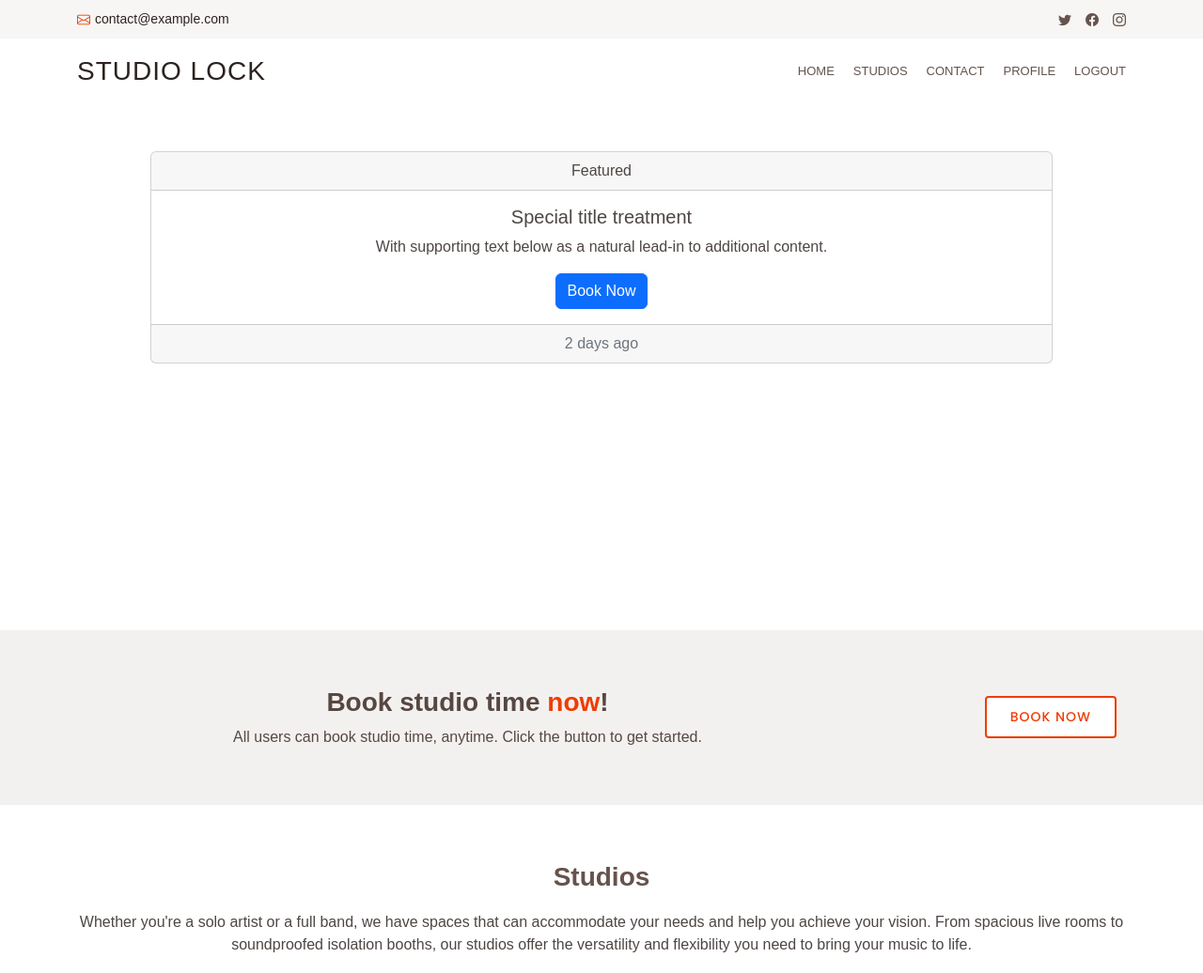
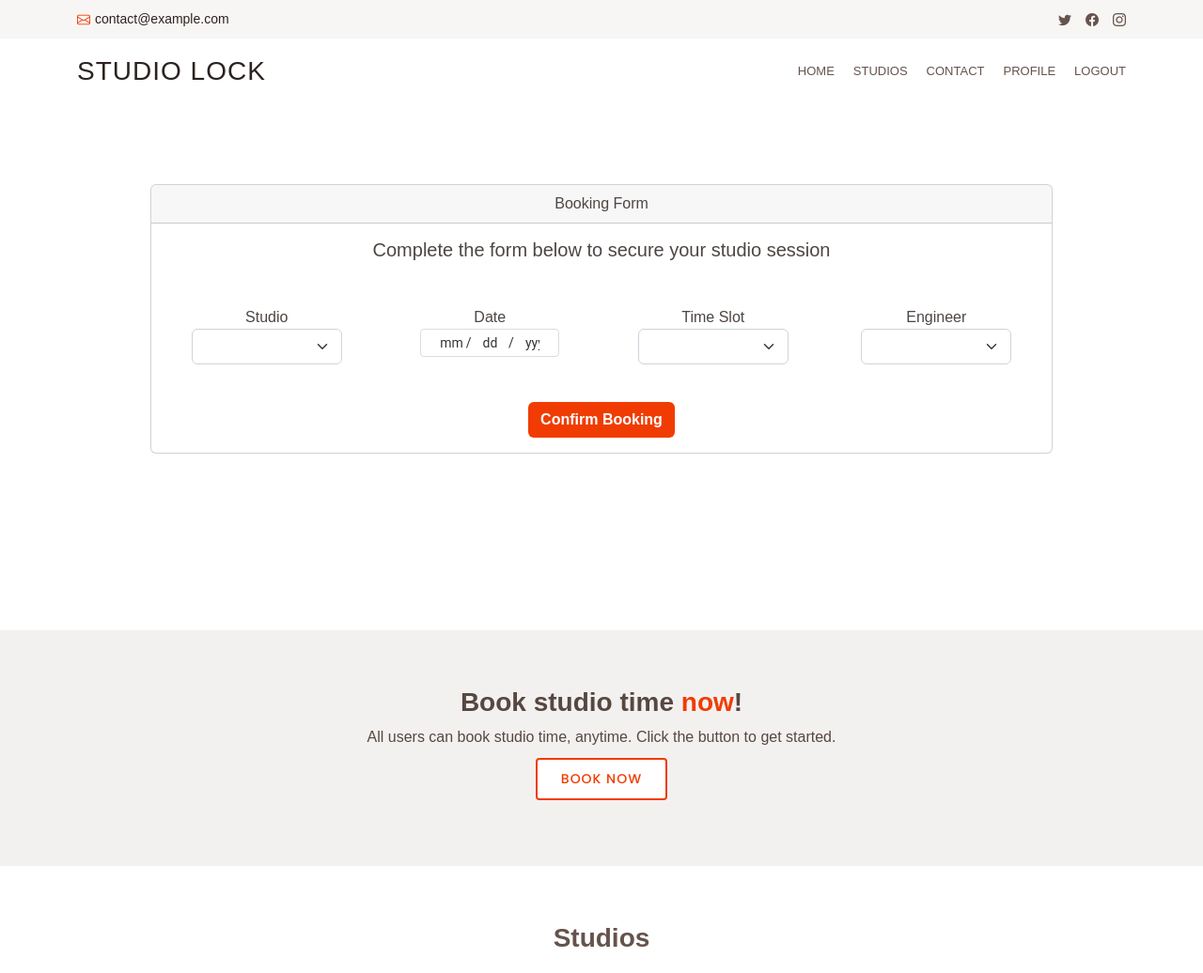
Before and after one commit to j0sephsasson/studio-lock, a Flask app: page /booking in a window 1280 px wide. Shown: the top 1036 px of the page at 94% size. Run offline with Flask 2, Linux system fonts and the light colour scheme; the visitor is signed in with stand-in values (Sample User, id 1); some libraries are stand-ins or nearby versions; some web fonts are replaced.

Commit message:
developing booking flow

```diff
--- a/app/main.py
+++ b/app/main.py
@@ -34,8 +34,7 @@ def profile():
 @main.route('/booking', methods=['GET', 'POST'])
 @login_required
 def booking():
-    name = current_user.name
-    return render_template('booking.html', name=name)
+    return render_template('booking.html')
 
 # checkout-session "handler" API of our web-app
 @main.route('/booking_handler', methods=['POST'])
@@ -126,16 +125,16 @@ def success():
 # misc. functions that should be in admin page
 # @main.route('/perform_fn', methods=['GET', 'POST'])
 # def perform_fn():
-#     with open('/Users/joesasson/Desktop/sites/studio-lock/app/static/img/fastlife/FL1.png', 'rb') as f:
+#     with open('/Users/joesasson/Desktop/sites/studio-lock/app/static/img/bullpen/bullpen.png', 'rb') as f:
 #         image_one = f.read()
 
-#     with open('/Users/joesasson/Desktop/sites/studio-lock/app/static/img/fastlife/FL2.png', 'rb') as f1:
+#     with open('/Users/joesasson/Desktop/sites/studio-lock/app/static/img/bullpen/bullpen2.png', 'rb') as f1:
 #         image_two = f1.read()
 
-#     with open('/Users/joesasson/Desktop/sites/studio-lock/app/static/img/fastlife/FL3.png', 'rb') as f2:
+#     with open('/Users/joesasson/Desktop/sites/studio-lock/app/static/img/bullpen/bullpen3.png', 'rb') as f2:
 #         image_three = f2.read()
 
-#     new_entry = StudioImages(name='Fastlife', image_one=image_one, image_two=image_two, image_three=image_three)
+#     new_entry = StudioImages(name='Bullpen', image_one=image_one, image_two=image_two, image_three=image_three)
 #     db.session.add(new_entry)
 #     db.session.commit()
 
--- a/app/static/css/style.css
+++ b/app/static/css/style.css
@@ -1326,11 +1326,11 @@ body {
 
 @media (max-width: 600px) {
   #profile {
-    max-height: 500px;
+    max-height: 30px;
     overflow-y: auto;
     width: 75%;
     margin: auto;
-    margin-top: 100px;
+    margin-top: 70px;
   }
 }
 
@@ -1341,13 +1341,85 @@ body {
 #booking-card {
   margin: auto;
   width: 75%;
+  margin-top: 85px;
+}
+
+.booking-col {
+  margin-top: 40px;
+  margin-bottom: 40px;
+}
+
+#bookingModal {
   margin-top: 50px;
+}
+
+.booking-btn {
+  background-color: #f03c02;
+  color: white;
+  font-weight: bolder;
 }
 
 @media (max-width: 600px) {
   #booking-card {
     margin: auto;
     width: 75%;
-    margin-top: 175px;
+    margin-top: 50px;
+  }
+
+  .booking-col {
+    margin-top: 10px;
+    margin-bottom: 10px;
+  }
+
+  .booking-btn {
+    background-color: #f03c02;
+    color: white;
+    font-weight: bolder;
+    margin-top: 20px;
   }
 }
+
+input[type="date"]::-webkit-inner-spin-button,
+input[type="date"]::-webkit-calendar-picker-indicator {
+  display: none;
+}
+
+input[type="date"] {
+  /* Add more padding to the element */
+  padding: 10px 20px;
+
+  /* Make the font size smaller */
+  font-size: 14px;
+
+  /* Set a custom width and height */
+  height: 30px;
+
+  /* Add a custom background color and border */
+  background-color: #fff;
+  border: 1px solid #ddd;
+  border-radius: 4px;
+
+  /* Add a custom font and text color */
+  font-family: "Roboto", sans-serif;
+  color: #333;
+}
+
+input[type="date"]::-webkit-datetime-edit-fields-wrapper {
+  display: flex;
+  align-items: center;
+  justify-content: space-between;
+}
+
+input[type="date"]::-webkit-datetime-edit-month-field,
+input[type="date"]::-webkit-datetime-edit-day-field,
+input[type="date"]::-webkit-datetime-edit-year-field {
+  width: calc(33.333% - 20px);
+  text-align: center;
+}
+
+/* Add hover and focus styles */
+input[type="date"]:hover,
+input[type="date"]:focus {
+  border-color: #888;
+  box-shadow: 0 0 8px rgba(0, 0, 0, 0.1);
+}
--- /dev/null
+++ b/app/static/js/booking.js
@@ -0,0 +1,50 @@
+function populateModal(event) {
+    var studio = document.getElementById('studio_name').value;
+    var date = document.getElementById('date').value;
+    var time_slot = document.getElementById('time_slot').value;
+    var engineer = document.getElementById('engineer').value;
+
+    if (studio === '' || date === '' || time_slot === '' || engineer === '') {
+        // One or more options are null, so do not open the modal
+        alert('Please Select All Options.')
+        location.reload();
+        return;
+    }
+
+    var time_object = {
+        '1':'12PM-4PM',
+        '2':'4PM-8PM',
+        '3':'8PM-12AM'
+    }
+
+    var actual_time = time_object[time_slot]
+
+    document.getElementById('studio_selection').innerHTML = studio;
+    document.getElementById('date_selection').innerHTML = date;
+    document.getElementById('time_selection').innerHTML = actual_time;
+    document.getElementById('engineer_selection').innerHTML = engineer;
+
+    document.getElementById('studio_selection').value = studio;
+    document.getElementById('date_selection').value = date;
+    document.getElementById('time_selection').value = actual_time;
+    document.getElementById('engineer_selection').value = engineer;
+
+    // console.log(studio, date, time_slot, engineer);
+};
+
+function completeBooking() {
+    var studio = document.getElementById('studio_selection').value;
+    var date = document.getElementById('date_selection').value;
+    var time = document.getElementById('time_selection').value;
+    var engineer = document.getElementById('engineer_selection').value;
+
+    var time_object = {
+        '12PM-4PM': '1',
+        '4PM-8PM': '2',
+        '8PM-12AM': '3'
+    }
+
+    var slot_time = time_object[time]
+
+    console.log(studio, date, slot_time, engineer);
+};
--- a/app/templates/base.html
+++ b/app/templates/base.html
@@ -34,6 +34,12 @@
 
     <!-- JQUERY -->
     <script src="https://ajax.googleapis.com/ajax/libs/jquery/3.5.1/jquery.min.js"></script>
+
+    <!-- BOOTSTRAP JS  -->
+    <!-- Popper JS -->
+    <script src="https://cdnjs.cloudflare.com/ajax/libs/popper.js/1.16.0/umd/popper.min.js"></script>
+    <!-- Latest compiled JavaScript -->
+    <script src="https://maxcdn.bootstrapcdn.com/bootstrap/4.5.0/js/bootstrap.min.js"></script>
 </head>
 
 <body>
@@ -66,7 +72,7 @@
             <nav id="navbar" class="navbar">
                 <ul>
                     <li><a href="/">Home</a></li>
-                    <li><a href="#studios">Studios</a></li>
+                    <li><a href="/#studios">Studios</a></li>
                     <li><a href="#">Contact</a></li>
                     {% if not current_user.is_authenticated %}
                     <li><a href="{{ url_for('auth.login') }}">Login</a></li>
@@ -97,13 +103,12 @@
             <div class="container">
 
                 <div class="row">
-                    <div class="col-lg-9 text-center text-lg-left">
+                    <div class="col-lg-12 text-center text-lg-left">
                         <h3>Book studio time <span>now</span>!</h3>
                         <p>All users can book studio time, anytime. Click the button to get started.</p>
-                    </div>
-                    <div class="col-lg-3 cta-btn-container text-center">
                         <a class="cta-btn align-middle" href="{{ url_for('main.booking') }}">Book Now</a>
                     </div>
+
                 </div>
 
             </div>
@@ -115,7 +120,9 @@
 
                 <div class="section-title" data-aos="fade-up">
                     <h2><strong>Studios</strong></h2>
-                    <p>Whether you're a solo artist or a full band, we have spaces that can accommodate your needs and help you achieve your vision. From spacious live rooms to soundproofed isolation booths, our studios offer the versatility and flexibility you need to bring your music to life.</p>
+                    <p>Whether you're a solo artist or a full band, we have spaces that can accommodate your needs and
+                        help you achieve your vision. From spacious live rooms to soundproofed isolation booths, our
+                        studios offer the versatility and flexibility you need to bring your music to life.</p>
                 </div>
 
                 <!-- <div class="row" data-aos="fade-up">
@@ -138,7 +145,8 @@
                             <h4>Fastlife Studios</h4>
                             <!-- <p>App</p> -->
                             <a href="static/img/fastlife/FL4.png" data-gallery="portfolioGallery"
-                                class="portfolio-lightbox preview-link" title="Fastlife Studios"><i class="bx bx-plus"></i></a>
+                                class="portfolio-lightbox preview-link" title="Fastlife Studios"><i
+                                    class="bx bx-plus"></i></a>
                             <a href="/studio_details?studio_name=Fastlife" class="details-link" title="More Details"><i
                                     class="bx bx-link"></i></a>
                         </div>
@@ -150,8 +158,9 @@
                             <h4>Breezi Studios</h4>
                             <!-- <p>Web</p> -->
                             <a href="static/img/breezi/_DSC4551.png" data-gallery="portfolioGallery"
-                                class="portfolio-lightbox preview-link" title="Breezi Studios"><i class="bx bx-plus"></i></a>
-                            <a href="portfolio-details.html" class="details-link" title="More Details"><i
+                                class="portfolio-lightbox preview-link" title="Breezi Studios"><i
+                                    class="bx bx-plus"></i></a>
+                            <a href="/studio_details?studio_name=Breezi" class="details-link" title="More Details"><i
                                     class="bx bx-link"></i></a>
                         </div>
                     </div>
@@ -162,8 +171,9 @@
                             <h4>The Bullpen</h4>
                             <!-- <p>App</p> -->
                             <a href="static/img/bullpen/bullpen.png" data-gallery="portfolioGallery"
-                                class="portfolio-lightbox preview-link" title="The Bullpen"><i class="bx bx-plus"></i></a>
-                            <a href="portfolio-details.html" class="details-link" title="More Details"><i
+                                class="portfolio-lightbox preview-link" title="The Bullpen"><i
+                                    class="bx bx-plus"></i></a>
+                            <a href="/studio_details?studio_name=Bullpen" class="details-link" title="More Details"><i
                                     class="bx bx-link"></i></a>
                         </div>
                     </div>
@@ -274,8 +284,6 @@
                     <div class="col-lg-3 col-md-6 footer-contact">
                         <h3>Studio Lock</h3>
                         <p>
-                            <br>
-                            <br>
                             <strong>Email:</strong> contact@example.com<br>
                         </p>
                     </div>
@@ -293,7 +301,8 @@
 
                     <div class="col-lg-4 col-md-6 footer-newsletter">
                         <h4>Join Our Newsletter</h4>
-                        <p>Don't miss out on exclusive deals and insider information. Sign up for our newsletter and be the first to know about new products, sales, and events.</p>
+                        <p>Don't miss out on exclusive deals and insider information. Sign up for our newsletter and be
+                            the first to know about new products, sales, and events.</p>
                         <form action="" method="post">
                             <input type="email" name="email"><input type="submit" value="Subscribe">
                         </form>
@@ -333,6 +342,11 @@
     <!-- Main JS File -->
     <script src="static/js/main.js"></script>
 
+    <!-- BOOTSTRAP JS -->
+    <script src="https://code.jquery.com/jquery-3.2.1.slim.min.js" integrity="sha384-KJ3o2DKtIkvYIK3UENzmM7KCkRr/rE9/Qpg6aAZGJwFDMVNA/GpGFF93hXpG5KkN" crossorigin="anonymous"></script>
+    <script src="https://cdn.jsdelivr.net/npm/popper.js@1.12.9/dist/umd/popper.min.js" integrity="sha384-ApNbgh9B+Y1QKtv3Rn7W3mgPxhU9K/ScQsAP7hUibX39j7fakFPskvXusvfa0b4Q" crossorigin="anonymous"></script>
+    <script src="https://cdn.jsdelivr.net/npm/bootstrap@4.0.0/dist/js/bootstrap.min.js" integrity="sha384-JZR6Spejh4U02d8jOt6vLEHfe/JQGiRRSQQxSfFWpi1MquVdAyjUar5+76PVCmYl" crossorigin="anonymous"></script>
+
 </body>
 
 </html>
--- a/app/templates/booking.html
+++ b/app/templates/booking.html
@@ -3,15 +3,86 @@
 {% block content %}
 <div class="card text-center" id="booking-card">
   <div class="card-header">
-    Featured
+    Booking Form
   </div>
   <div class="card-body">
-    <h5 class="card-title">Special title treatment</h5>
-    <p class="card-text">With supporting text below as a natural lead-in to additional content.</p>
-    <button class="btn btn-primary">Book Now</button>
+    <h5 class="card-title">Complete the form below to secure your studio session</h5>
+    <div class="row booking-row">
+      <div class="col booking-col">
+        <label for="studio_name">
+          Studio
+        </label><br>
+        <select class="form-select" aria-label="Default select example" name="studio_name"
+          style="width: 75%; margin: auto;" id="studio_name">
+          <option disabled selected value=""></option>
+          <option value="Fastlife">Fastlife</option>
+          <option value="Breezi">Breezi</option>
+          <option value="The Bullpen">The Bullpen</option>
+        </select>
+      </div>
+      <div class="col booking-col">
+        <label for="date">
+          Date
+        </label><br>
+        <input type="date" name="date" id="date">
+
+      </div>
+      <!-- <div class="w-100"></div> -->
+      <div class="col booking-col">
+        <label for="time_slot">
+          Time Slot
+        </label>
+        <select class="form-select" aria-label="Default select example" name="time_slot"
+          style="width: 75%; margin: auto;" id="time_slot">
+          <option disabled selected value=""></option>
+          <option value="1">12PM-4PM</option>
+          <option value="2">4PM-8PM</option>
+          <option value="3">8PM-12AM</option>
+        </select>
+      </div>
+      <div class="col booking-col">
+        <label for="time_slot">
+          Engineer
+        </label>
+        <select class="form-select" aria-label="Default select example" name="time_slot"
+          style="width: 75%; margin: auto;" id="engineer">
+          <option disabled selected value=""></option>
+          <option value="Yes">Yes</option>
+          <option value="No">No</option>
+        </select>
+      </div>
+    </div>
+    <!-- Button trigger modal -->
+    <button type="button" class="btn booking-btn" data-toggle="modal" data-target="#bookingModal" onclick="populateModal(event);">
+      Confirm Booking
+    </button>
+
+    <!-- Modal -->
+    <div class="modal fade" id="bookingModal" tabindex="-1" role="dialog" aria-labelledby="bookingModalLabel"
+      aria-hidden="true">
+      <div class="modal-dialog" role="document">
+        <div class="modal-content">
+          <div class="modal-header">
+            <h5 class="modal-title" id="bookingModalLabel">Booking Details</h5>
+            <button type="button" class="close" data-dismiss="modal" aria-label="Close">
+              <span aria-hidden="true">&times;</span>
+            </button>
+          </div>
+          <div class="modal-body">
+            <strong><h5>Studio:</h5></strong><p id="studio_selection"></p>
+            <strong><h5>Date:</h5></strong><p id="date_selection"></p>
+            <strong><h5>Time:</h5></strong><p id="time_selection"></p>
+            <strong><h5>Engineer:</h5></strong><p id="engineer_selection"></p>
+          </div>
+          <div class="modal-footer">
+            <button type="button" class="btn btn-danger" data-dismiss="modal">Cancel</button>
+            <button type="button" class="btn btn-success" onclick="completeBooking();">Book Now</button>
+          </div>
+        </div>
+      </div>
+    </div>
+
   </div>
-  <div class="card-footer text-muted">
-    2 days ago
-  </div>
+  <script src="static/js/booking.js"></script>
 </div>
 {% endblock %}
```
